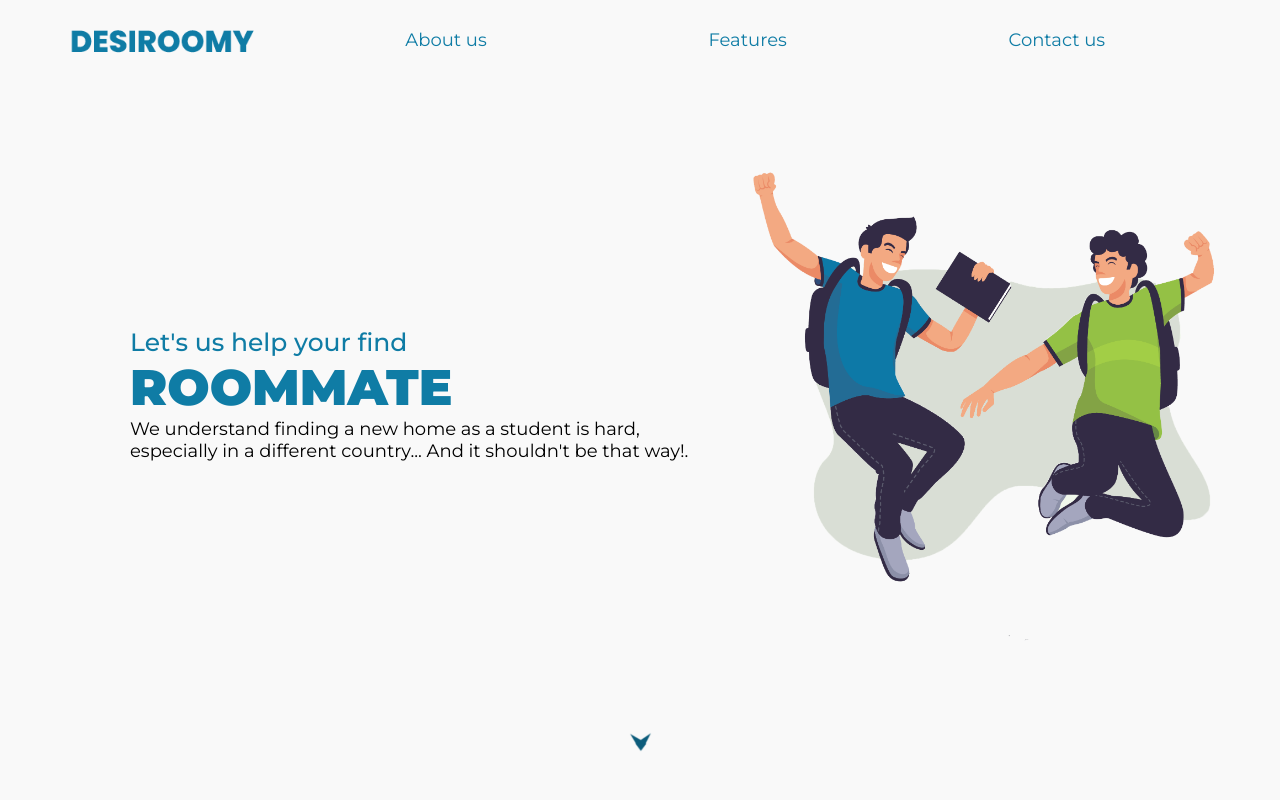
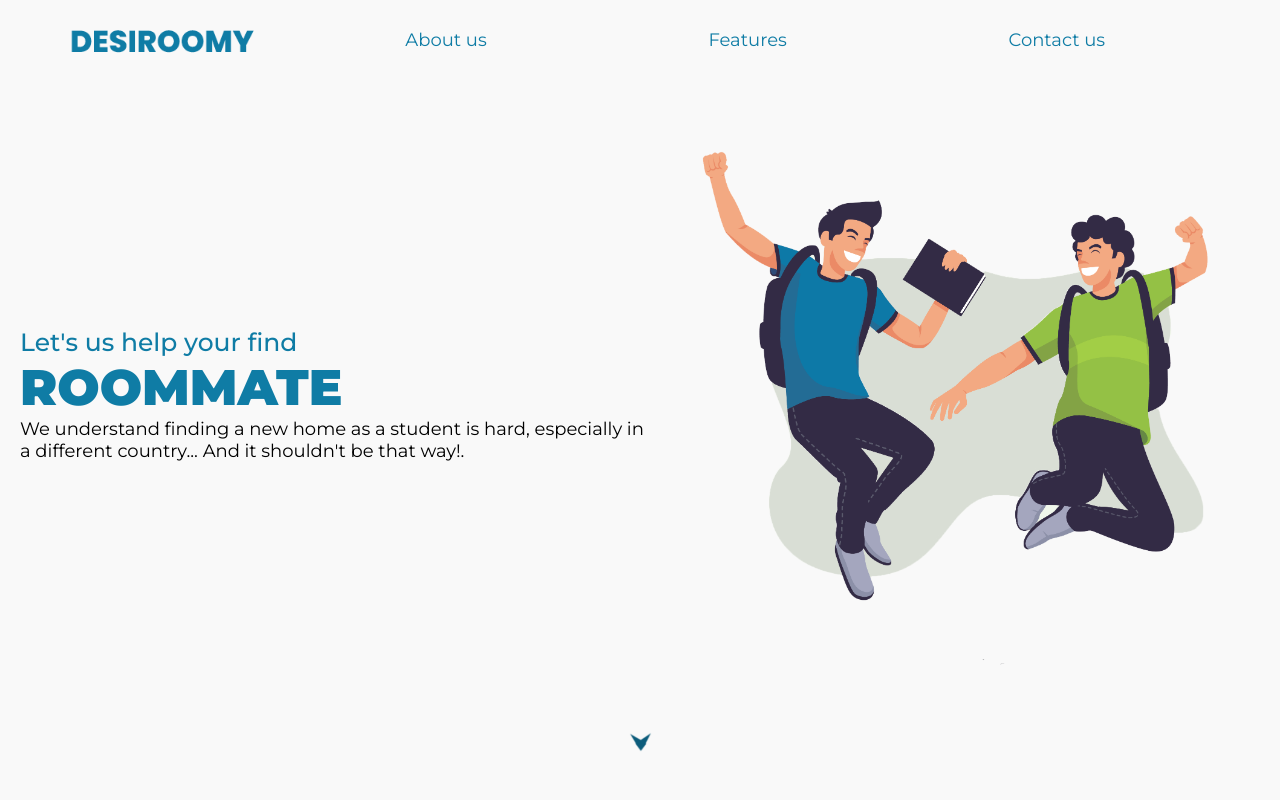
Before and after one commit to DesiRoomy/coming-soon, a React (Create React App) app: page / in a window 1280 px wide. Shown: the top 800 px of the page. Built offline with nearby package versions, Linux system fonts and the light colour scheme.

Commit message:
Fixed padding for .roommate

```diff
--- a/package.json
+++ b/package.json
@@ -17,7 +17,7 @@
     "web-vitals": "^2.1.4"
   },
   "scripts": {
-    "start": "react-scripts start",
+    "start": "react-scripts start --host 0.0.0.0",
     "build": "react-scripts build",
     "test": "react-scripts test",
     "eject": "react-scripts eject"
--- a/src/pages/Homepage/Homepage.css
+++ b/src/pages/Homepage/Homepage.css
@@ -27,7 +27,7 @@
 }
 .roommate-left{
   width: 50%;
-  padding-left: 130px;
+  padding-left: 20px;
 }
 .roommate-left .roommate-title-1{
   color: #0f7ca5;
--- a/src/pages/Homepage/Homepage.jsx
+++ b/src/pages/Homepage/Homepage.jsx
@@ -15,7 +15,7 @@ export default function Homepage(){
     <>
       <Box sx={{width:'100%'}}>
         <div className='body'>
-          <div className='roommate-box'>
+          <div id={"roommate"} className='roommate-box'>
           <Header/>
             <div className='roommate'>
               <div className='roommate-left'>
```
